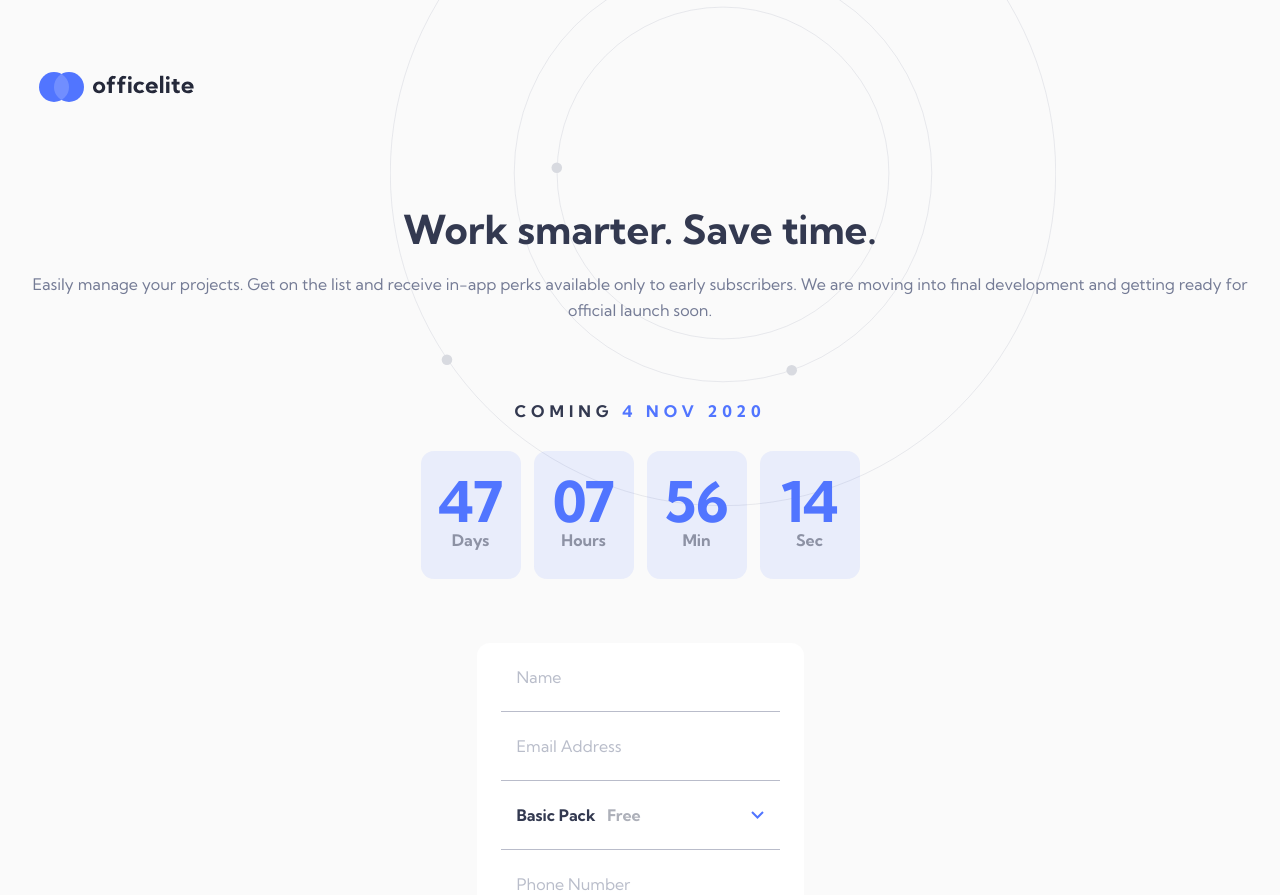
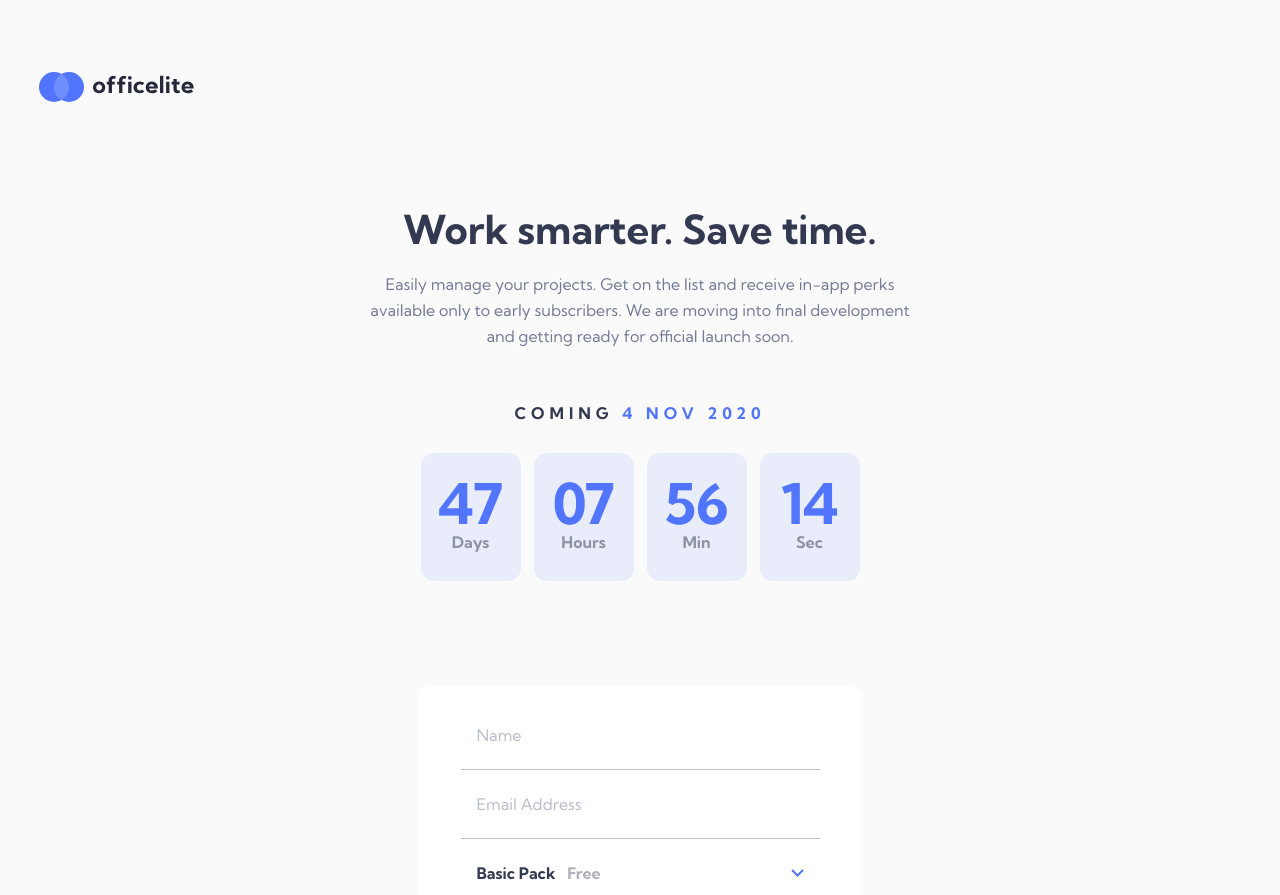
Before and after one commit to erwinruiz/officelite-coming-soon-site, a React (Create React App) app: page /signup in a window 1280 px wide. Shown: the top 895 px of the page. Built offline with nearby package versions, Linux system fonts and the light colour scheme.

Commit message:
Make SignUp page responsive for tablet design (768px)

```diff
--- a/src/Components/Countdown.module.css
+++ b/src/Components/Countdown.module.css
@@ -64,7 +64,7 @@
 
 /* Tablet */
 @media (min-width: 768px) {
-  .countdown-timer {
+  .countdown-container {
     margin-bottom: 4.8rem;
   }
   .countdown-square {
@@ -80,4 +80,7 @@
   .countdown-square .text {
     font-size: 1.6rem;
   }
+  .sign-up {
+    margin-bottom: 10.4rem;
+  }
 }
--- a/src/Components/Form.module.css
+++ b/src/Components/Form.module.css
@@ -103,3 +103,16 @@
   padding-bottom: 0 !important;
   border: none !important;
 }
+
+/* Tablet */
+@media (min-width: 768px) {
+  .form {
+    padding: 4rem 4.3rem;
+    height: 50.8rem;
+    width: 44.5rem;
+  }
+  .form .plan-options {
+    padding: 2.4rem 3.2rem;
+    width: 35.9rem;
+  }
+}
--- a/src/Components/Form.tsx
+++ b/src/Components/Form.tsx
@@ -38,8 +38,6 @@ function Form() {
     } else {
       setIsInvalidEmail(false);
     }
-    console.log(name);
-    console.log(email);
   };
 
   const submitHandler = (e: React.FormEvent) => {
--- a/src/Pages/SignUp.module.css
+++ b/src/Pages/SignUp.module.css
@@ -18,3 +18,19 @@
   line-height: 2.6rem;
   margin-bottom: 6.4rem;
 }
+
+/* Tablet */
+@media (min-width: 768px) {
+  body {
+    background-image: none;
+  }
+  .main {
+    background: url("../assets/sign-up/bg-pattern-side.svg") no-repeat 50% 19rem/
+        145.4rem,
+      linear-gradient(transparent 68%, var(--fourth-color) 68%);
+  }
+  .main .text-content {
+    width: 56rem;
+    margin: 0 auto 4rem;
+  }
+}
```
